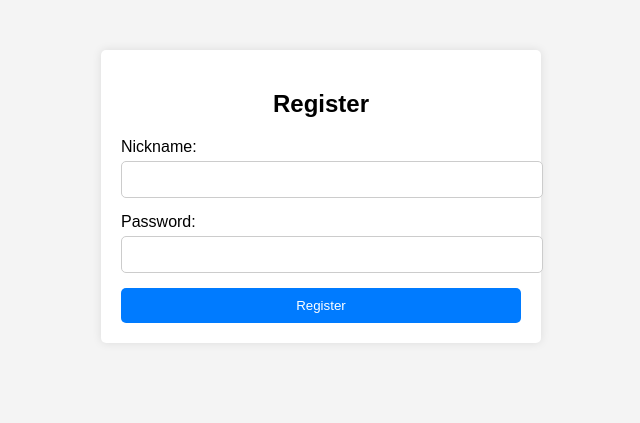
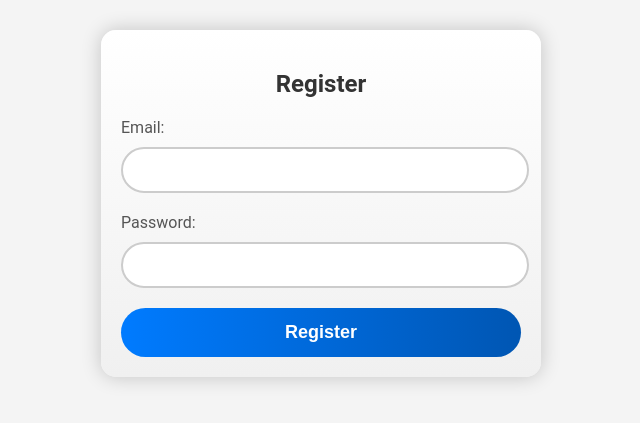
Before and after one commit to AliDavarcioglu/Noteis, a Django app: page /register/ in a window 1280 px wide. Shown: the top 423 px of the page, without its empty margins (319-959 px from the left). Run offline with Django 4.2, Linux system fonts and the light colour scheme.

Commit message:
Registration and Login functions have been adjusted.

```diff
--- a/noteis_project/NoteIs/views.py
+++ b/noteis_project/NoteIs/views.py
@@ -45,7 +45,7 @@ def login_page_view(request):
                 return render(request, 'noteisapp/login.html', {'error_message': error_message})
 
         except Exception as e:
-            error_message = "Bir hata oluştu: {}".format(str(e))
+            error_message = " Invalid password or email! "
             return render(request, 'noteisapp/login.html', {'error_message': error_message})
     else:
         return render(request, 'noteisapp/login.html')
@@ -54,12 +54,15 @@ def register_page_view(request):
     if request.method == 'POST':
         email = request.POST.get('email')
         password = request.POST.get('password')
+        if len(password) < 6 or not any(char.isupper() for char in password):
+            error_message = "Şifre en az 6 karakter uzunluğunda olmalı ve en az bir büyük harf içermelidir."
+            return render(request, 'noteisapp/register.html', {'error_message': error_message})
 
         try:
             database.register(email, password)
             return render(request, 'noteisapp/home.html')
         except Exception as e:
-            error_message = "Bir hata oluştu: {}".format(str(e))
+            error_message = "Email address already exist!"
             return render(request, 'noteisapp/register.html', {'error_message': error_message})
     else:
         return render(request, 'noteisapp/register.html')
--- a/noteis_project/templates/noteisapp/register.html
+++ b/noteis_project/templates/noteisapp/register.html
@@ -1,14 +1,12 @@
-{% load static %}
-
 <!DOCTYPE html>
 <html lang="en">
 <head>
-    <meta charset="UTF-8" />
-    <meta name="viewport" content="width=device-width, initial-scale=1.0" />
+    <meta charset="UTF-8">
+    <meta name="viewport" content="width=device-width, initial-scale=1.0">
     <title>Register</title>
     <style>
       body {
-        font-family: Arial, sans-serif;
+        font-family: 'Roboto', sans-serif; /* Using Roboto font */
         margin: 0;
         padding: 0;
         background-color: #f4f4f4;
@@ -16,68 +14,89 @@
 
       .container {
         max-width: 400px;
-        margin: 50px auto;
-        background-color: #fff;
+        margin: 30px auto;
+        background: linear-gradient(to bottom, #ffffff, #f0f0f0); /* Gradient background */
         padding: 20px;
-        border-radius: 5px;
-        box-shadow: 0 0 10px rgba(0, 0, 0, 0.1);
+        border-radius: 15px;
+        box-shadow: 0 0 20px rgba(0, 0, 0, 0.2); /* Enhanced box shadow */
       }
 
       .container h2 {
         text-align: center;
         margin-bottom: 20px;
+        color: #333;
       }
 
       .form-group {
-        margin-bottom: 15px;
+        margin-bottom: 20px;
       }
 
       .form-group label {
         display: block;
-        margin-bottom: 5px;
+        margin-bottom: 10px;
+        color: #555;
       }
 
       .form-group input {
-        width: 100%;
-        padding: 10px;
-        border: 1px solid #ccc;
-        border-radius: 5px;
+        width: calc(100% - 20px); /* Adjusted width */
+        padding: 12px;
+        border: 2px solid #ccc; /* Increased border thickness */
+        border-radius: 25px; /* More rounded corners */
+        font-size: 16px; /* Increased font size */
+        font-weight: 500; /* Added font weight */
+        transition: border-color 0.3s; /* Smooth border color transition */
+      }
+
+      .form-group input:focus {
+        border-color: #007bff; /* Border color on focus */
       }
 
       button {
         width: 100%;
-        padding: 10px;
-        background-color: #007bff;
+        padding: 14px;
+        background: linear-gradient(to right, #007bff, #0056b3); /* Gradient background for button */
         border: none;
-        border-radius: 5px;
+        border-radius: 25px;
         color: #fff;
         cursor: pointer;
-        transition: background-color 0.3s;
+        transition: background-color 0.3s; /* Smooth background color transition */
+        font-size: 18px; /* Increased font size */
+        font-weight: 600; /* Added font weight */
       }
 
       button:hover {
-        background-color: #0056b3;
+        background: linear-gradient(to right, #0056b3, #007bff); /* Gradient background on hover */
       }
+
+      .alert {
+        background: linear-gradient(to right, #dc3545, #c82333); /* Gradient background for alert */
+        color: #fff;
+        padding: 12px;
+        border-radius: 15px;
+        margin-bottom: 15px;
+        font-size: 16px; /* Increased font size */
+        font-weight: 500; /* Added font weight */
+      }
+
+
     </style>
 </head>
-
 <body>
-    {% if error_message %}
-    <div class="alert alert-primary" role="alert">{{error_message}}</div>
-    {%endif%}
-
 <div class="container">
     <h2>Register</h2>
+    {% if error_message %}
+    <div class="error-message">{{ error_message }}</div>
+    {% endif %}
     <form method="post">
-        {%csrf_token%}
+        {% csrf_token %}
         <div class="form-group">
-          <label for="nickname">Nickname:</label>
-          <input type="text" id="email" name="email" required />
+            <label for="nickname">Email:</label>
+            <input type="text" id="email" name="email" required/>
         </div>
 
         <div class="form-group">
             <label for="password">Password:</label>
-          <input type="password" id="password" name="password" required />
+            <input type="password" id="password" name="password" required/>
         </div>
         <button type="submit">Register</button>
     </form>
```
Also changed, not shown: noteis_project/db.sqlite3. Lines whose indentation alone changed are shown as unchanged.
